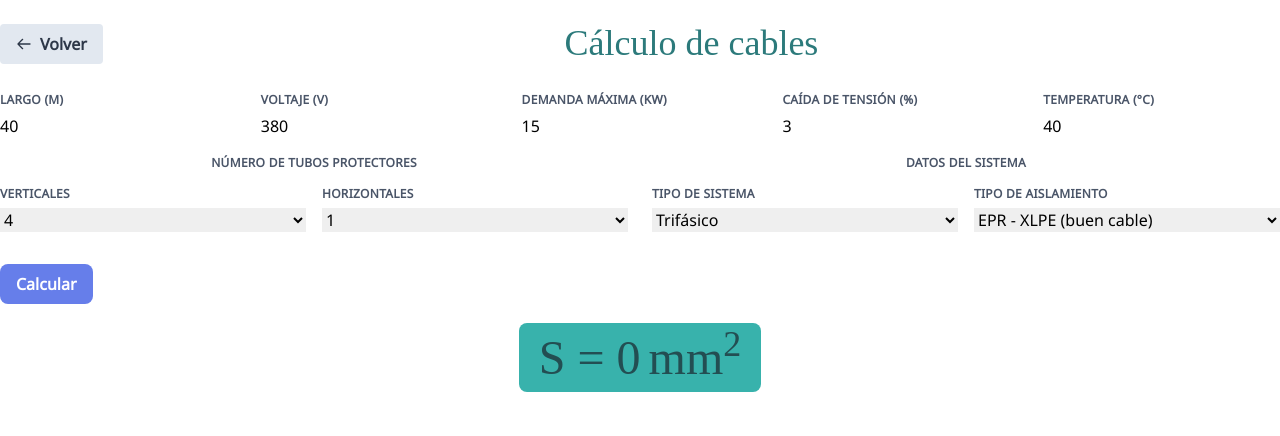
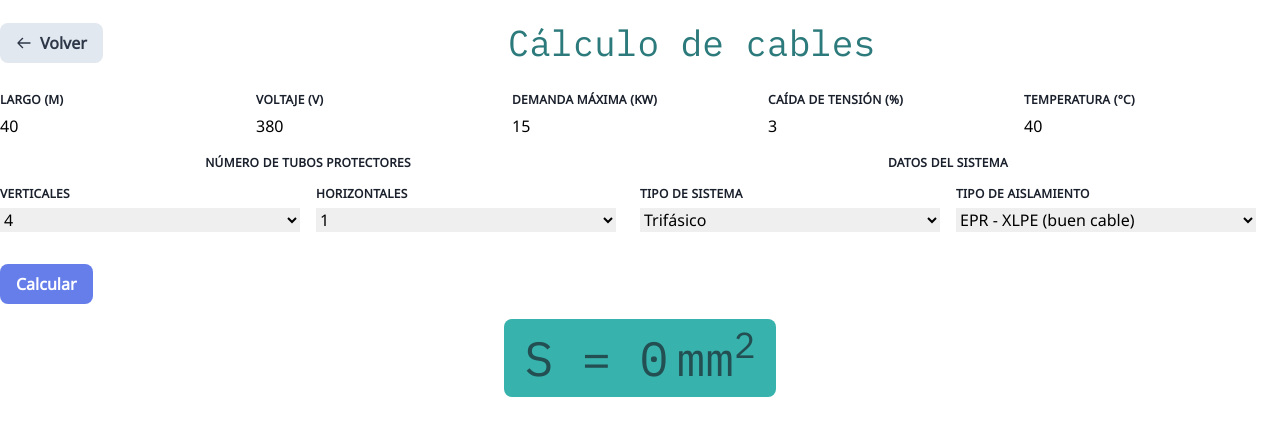
Before and after one commit to javierriveros/energias-app, a Vue app: page /cables in a window 1280 px wide. Shown: the top 436 px of the page. Built offline with nearby package versions, Linux system fonts and the light colour scheme; what @tailwindcss/custom-forms would draw is missing.

Commit message:
Added some features to Cable Section

```diff
--- a/public/index.html
+++ b/public/index.html
@@ -7,6 +7,7 @@
     <link rel="icon" href="<%= BASE_URL %>favicon.ico">
     <title>Proyecto de energías</title>
     <link href="https://fonts.googleapis.com/css?family=Noto+Sans&display=swap" rel="stylesheet">
+    <link href="https://fonts.googleapis.com/css?family=IBM+Plex+Mono&display=swap" rel="stylesheet">
   </head>
   <body class="font-sans">
     <noscript>
--- a/src/assets/css/main.css
+++ b/src/assets/css/main.css
@@ -1,6 +1,6 @@
 @tailwind base;
 .form-label {
-  @apply uppercase tracking-wide text-gray-700 text-xs font-bold mb-2;
+  @apply tracking-wide text-gray-900 mb-2 text-xs font-bold uppercase;
 }
 @tailwind components;
 
--- a/src/components/AppHeader.vue
+++ b/src/components/AppHeader.vue
@@ -1,10 +1,10 @@
 <template>
-  <div class="pb-4 px-3 sm:px-0">
-    <router-link :to="{name: 'home'}" class="mt-2 float-left bg-gray-300 hover:bg-gray-400 text-gray-800 font-bold py-2 px-4 rounded inline-flex items-center focus:outline-none focus:shadow-outline">
+  <div class="pb-4 px-3 sm:px-0 flex items-center justify-between">
+    <router-link :to="{name: 'home'}" class="bg-gray-300 hover:bg-gray-400 text-gray-800 font-bold py-2 px-4 rounded-lg inline-flex items-center focus:outline-none focus:shadow-outline">
       <svg class="fill-current w-4 h-4 mr-2" xmlns="http://www.w3.org/2000/svg" viewBox="0 0 24 24" width="24" height="24"><path class="heroicon-ui" d="M5.41 11H21a1 1 0 0 1 0 2H5.41l5.3 5.3a1 1 0 0 1-1.42 1.4l-7-7a1 1 0 0 1 0-1.4l7-7a1 1 0 0 1 1.42 1.4L5.4 11z"/></svg>
       <span>Volver</span>
     </router-link>
-    <h2 class="text-3xl sm:text-4xl md:text-4xl xl:text-4xl text-teal-700 font-mono text-center">
+    <h2 class="text-xl sm:text-4xl md:text-4xl xl:text-4xl text-teal-700 font-mono text-center w-full">
       {{title}}
     </h2>
   </div>
--- a/src/components/Cables.vue
+++ b/src/components/Cables.vue
@@ -1,8 +1,8 @@
 <template>
   <div>
     <AppHeader title="Cálculo de cables"></AppHeader>
-    <form class="w-full" @submit.prevent="calculate">
-      <div class="flex flex-wrap md:-mx-3 mb-2">
+    <form @submit.prevent="calculate">
+      <div class="flex flex-wrap md:-mx-3 mb-2 w-full">
         <div class="w-full md:w-1/5 px-3 sm:px-0 md:px-3 mb-6 md:mb-2">
           <label class="block">
             <span class="form-label">Largo (m)</span>
--- a/tailwind.config.js
+++ b/tailwind.config.js
@@ -2,7 +2,7 @@ module.exports = {
   theme: {
     fontFamily: {
       'sans': ['"Noto Sans"'],
-      'mono': ['"SF Mono"'],
+      'mono': ['"IBM Plex Mono"'],
     },
     customForms: theme => ({
       default: {
```
